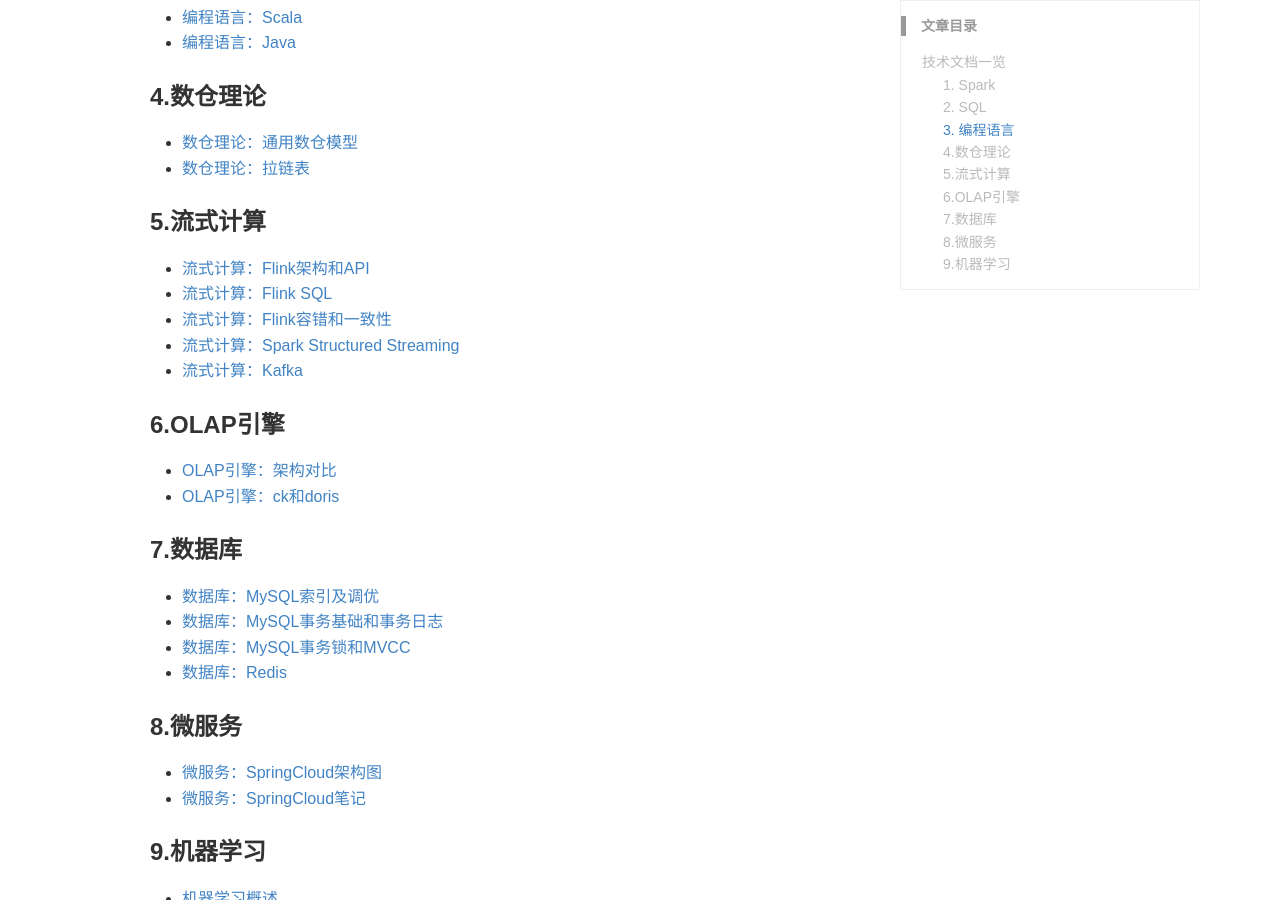
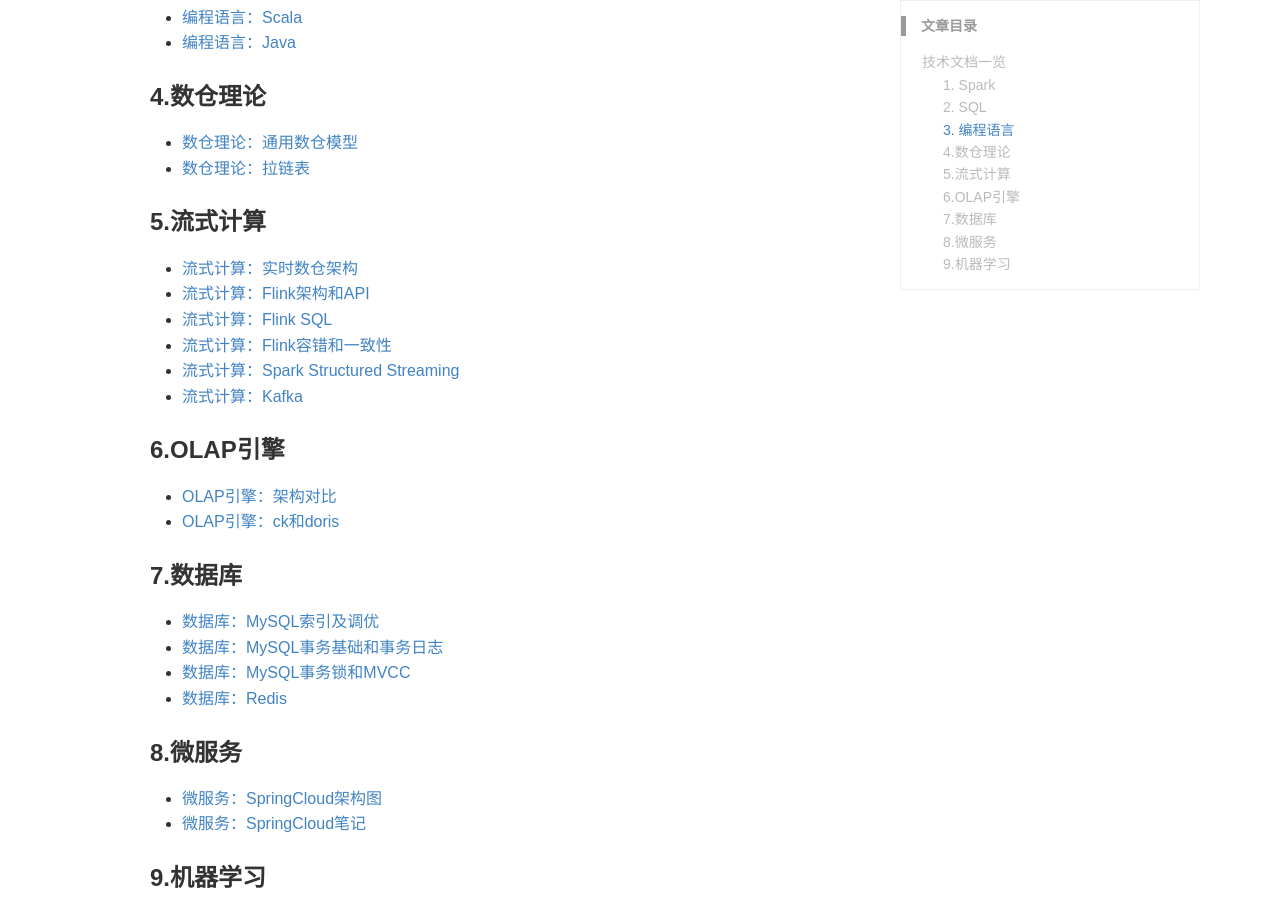
Before and after one commit to chenchi-cc/chenchi-cc.github.io, a Jekyll site: the page built from _posts/2025-06-23-technology-summary.md, in a window 1280 px wide and 900 px high, scrolled down 754 px. Built offline with Jekyll 4.4.1, drawn with Linux system fonts in a browser that asks for light colours; comment, search, counter and statistics services are not loaded.

Commit message:
add article

```diff
--- a/_posts/2025-06-23-technology-summary.md
+++ b/_posts/2025-06-23-technology-summary.md
@@ -30,6 +30,7 @@
 - [数仓理论：拉链表](https://note.youdao.com/s/I1bxD5O5)
 
 ### 5.流式计算
+- [流式计算：实时数仓架构](https://share.note.youdao.com/s/VATJaiBq)
 - [流式计算：Flink架构和API](https://share.note.youdao.com/s/1Vx1SImh)
 - [流式计算：Flink SQL](https://share.note.youdao.com/s/ZPOZYXm6)
 - [流式计算：Flink容错和一致性](https://note.youdao.com/s/8Yhrx5tK)
```
